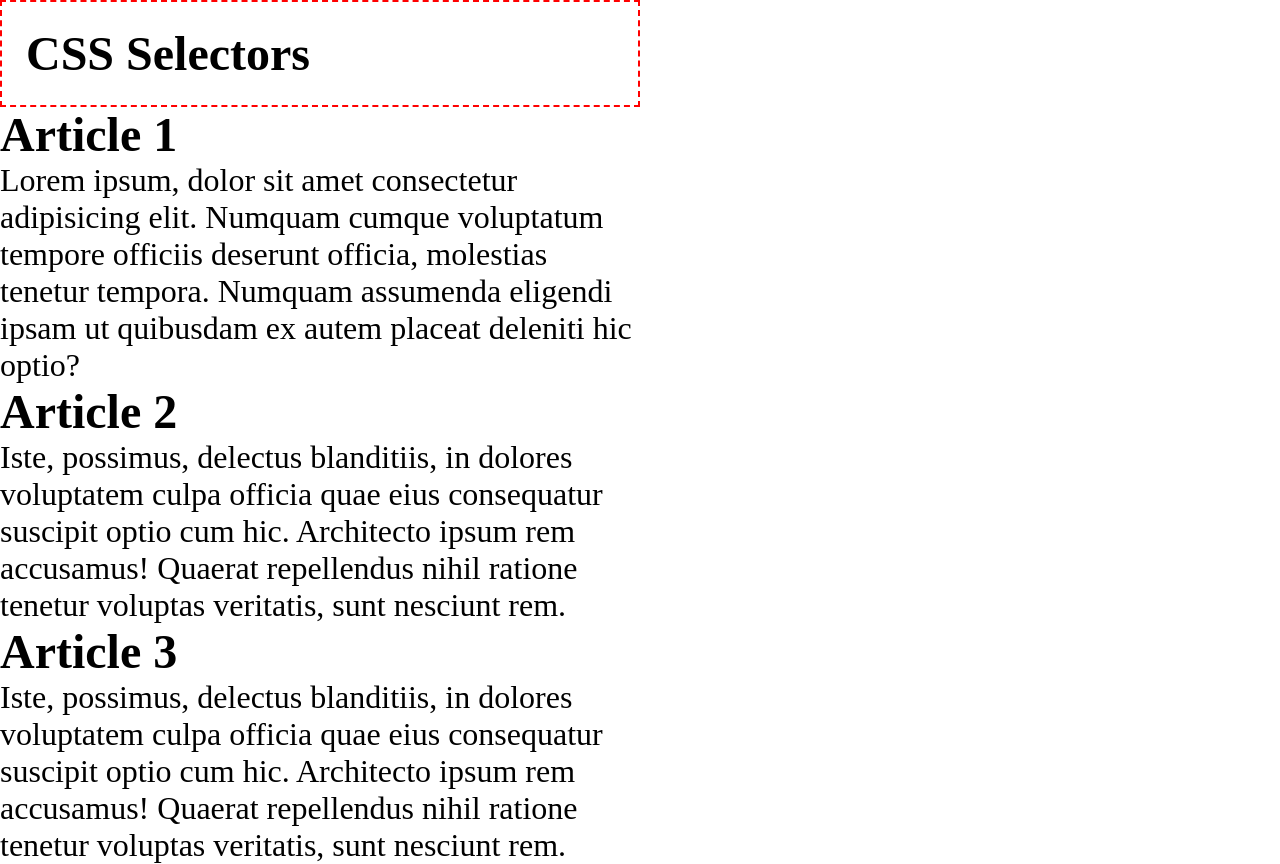
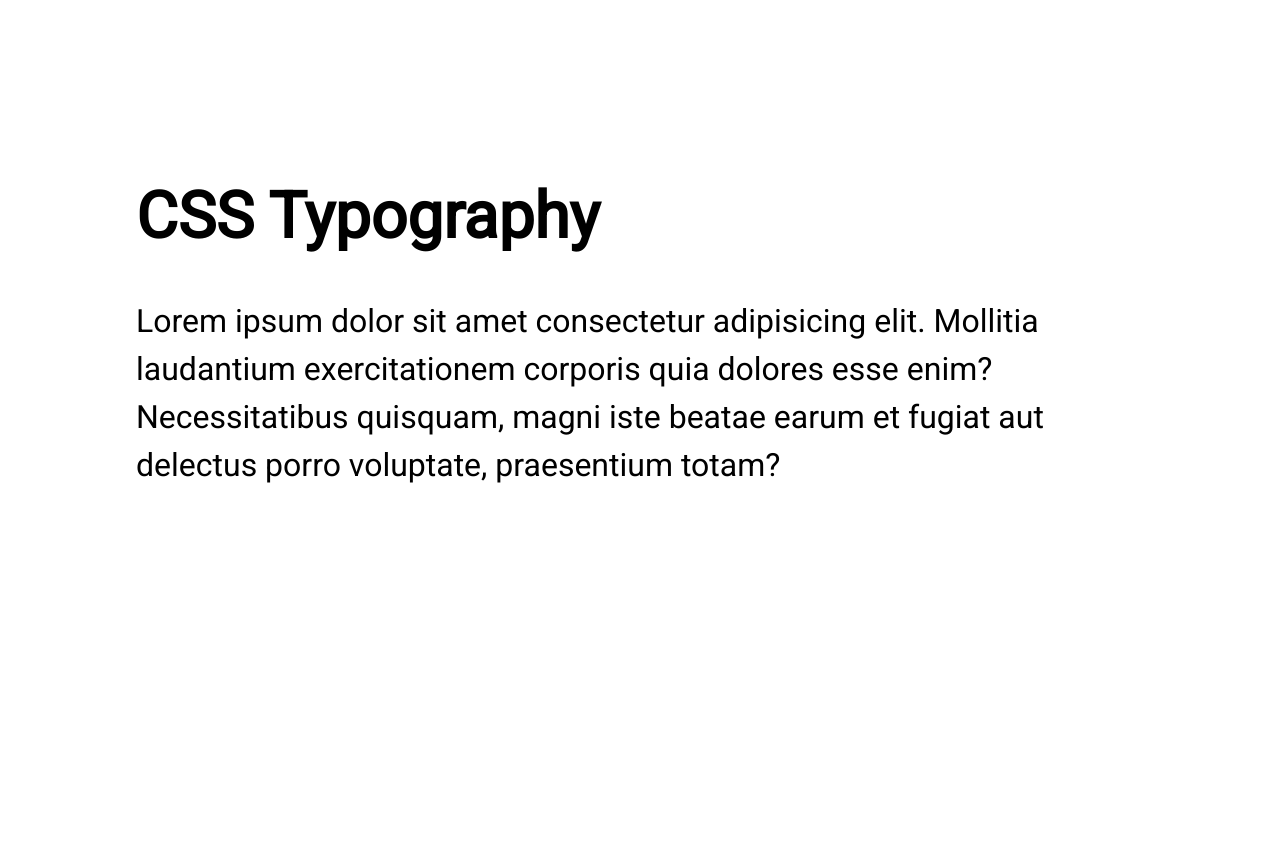
Before and after one commit to MattBrooks7/CSS_Intro, a plain HTML site: page index.html in a window 1280 px wide. After the commit the page ends 800 px from the top, so only its background shows below. Drawn offline with Linux system fonts and the light colour scheme.

Commit message:
Lesson 6

```diff
--- a/css/style.css
+++ b/css/style.css
@@ -1,72 +1,16 @@
-*{
-    margin: 0;
-    padding: 0;
-    box-sizing: border-box;
-}
+@import url('https://fonts.googleapis.com/css2?family=Roboto&display=swap');
 
-body {
-    min-height: 100vh;
-}
-
-h1 {
-    border: 2px dashed red;
-    width: 50%;
-    font-size: 3rem;
-    padding: 0.5em;
-}
-main {
+body{
+    padding: 10%;
     font-size: 2rem;
+    font-family: 'Roboto', sans-serif;
 }
 
 p {
-    font-size: 2rem;
-    width: 40ch;
+    line-height: 1.5;
+
 }
 
-/* html {
-    font-size: 22px;
+/* input, button{
+    font: inherit;
 } */
-
-/* body{
-    font-size: 22px;
-    font-family: Arial, Helvetica, sans-serif;
-    line-height: 1.5;
-    background: #ffefd5;
-    color: rgb(0, 0, 0);
-}
-p {
-    color: #333;
-} */
-
-/*  Lesson 2
-main{
-    font-family: monospace;
-}
-
-button, input, textarea, select{
-    font: inherit;
-}
-h1, h2 {
-    color: blue;
-}
-
-p {
-    color: purple;
-}
-
-p {
-    color: red;
-}
-
-.highlight {
-    text-transform: uppercase;
-    background-color: gold;
-}
-
-.gray {
-    color: gray;
-}
-
-#second {
-    font-style: italic;
-} */
--- a/index.html
+++ b/index.html
@@ -5,46 +5,25 @@
     <meta charset="UTF-8">
     <meta http-equiv="X-UA-Compatible" content="IE=edge">
     <meta name="viewport" content="width=device-width, initial-scale=1.0">
-    <title>CSS Selectors</title>
+    <title>Document</title>
+
     <link rel="stylesheet" href="css/style.css">
 </head>
 
 <body>
     <header>
-        <h1>CSS Selectors</h1>
+        <h1>CSS Typography</h1>
     </header>
     <main>
-        <article>
-            <h2>Article 1</h2>
-            <p>Lorem ipsum, dolor sit amet consectetur adipisicing elit. Numquam cumque voluptatum tempore officiis
-                deserunt
-                officia, molestias tenetur tempora. Numquam assumenda eligendi ipsam ut quibusdam ex autem placeat
-                deleniti
-                hic optio?</p>
-        </article>
-        <article>
-            <h2>Article 2</h2>
-            <p id="second" class="gray">Iste, possimus, delectus blanditiis, in dolores voluptatem culpa officia quae
-                eius
-                consequatur
-                suscipit optio
-                cum hic. Architecto ipsum rem accusamus! Quaerat repellendus <span class="highlight">nihil</span>
-                ratione tenetur voluptas
-                veritatis,
-                sunt
-                nesciunt rem.</p>
-        </article>
-        <article>
-            <h2>Article 3</h2>
-            <p class="gray">Iste, possimus, delectus blanditiis, in dolores voluptatem culpa officia quae eius
-                consequatur
-                suscipit optio
-                cum hic. Architecto <span class="highlight">ipsum</span> rem accusamus! Quaerat repellendus nihil
-                ratione tenetur voluptas
-                veritatis,
-                sunt
-                nesciunt rem.</p>
-        </article>
+        <p>Lorem ipsum dolor sit amet consectetur adipisicing elit. Mollitia laudantium exercitationem corporis quia
+            dolores esse enim? Necessitatibus quisquam, magni iste beatae earum et fugiat aut delectus porro voluptate,
+            praesentium totam?</p>
+
+<!--         <form>
+            <label for="name">Name:</label>
+            <input id="name" type="text" placeholder="Your Name" />
+            <button>Submit</button>
+        </form> -->
     </main>
 </body>
 
```
